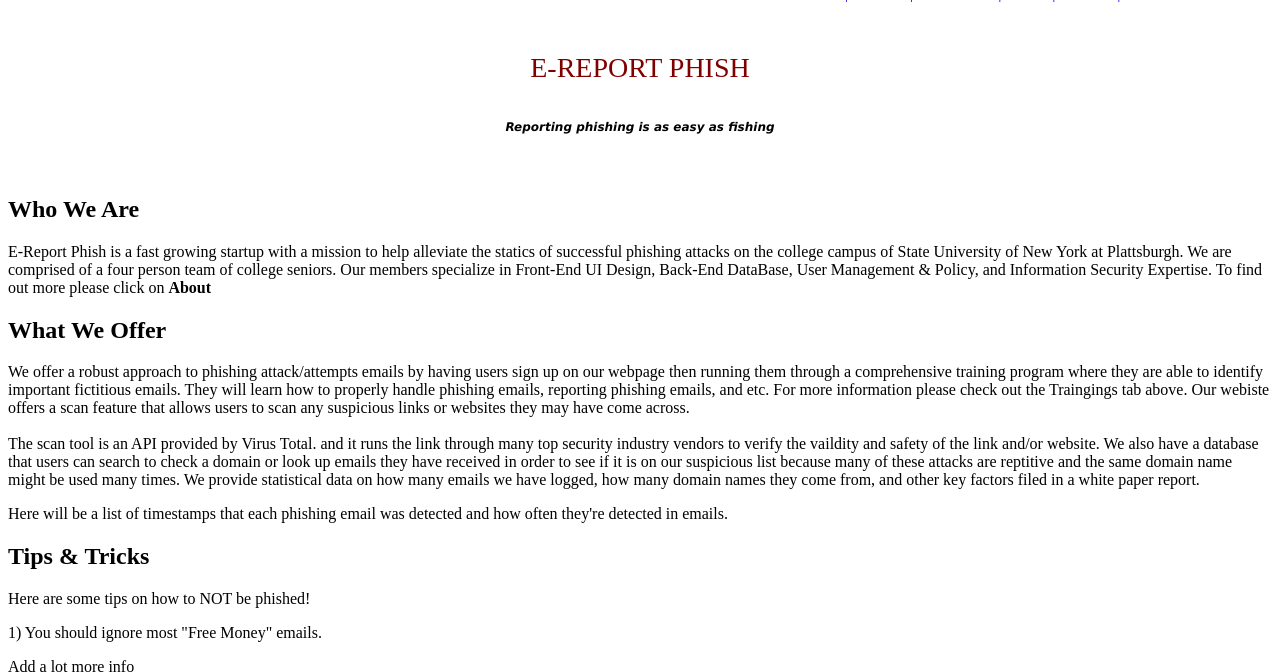
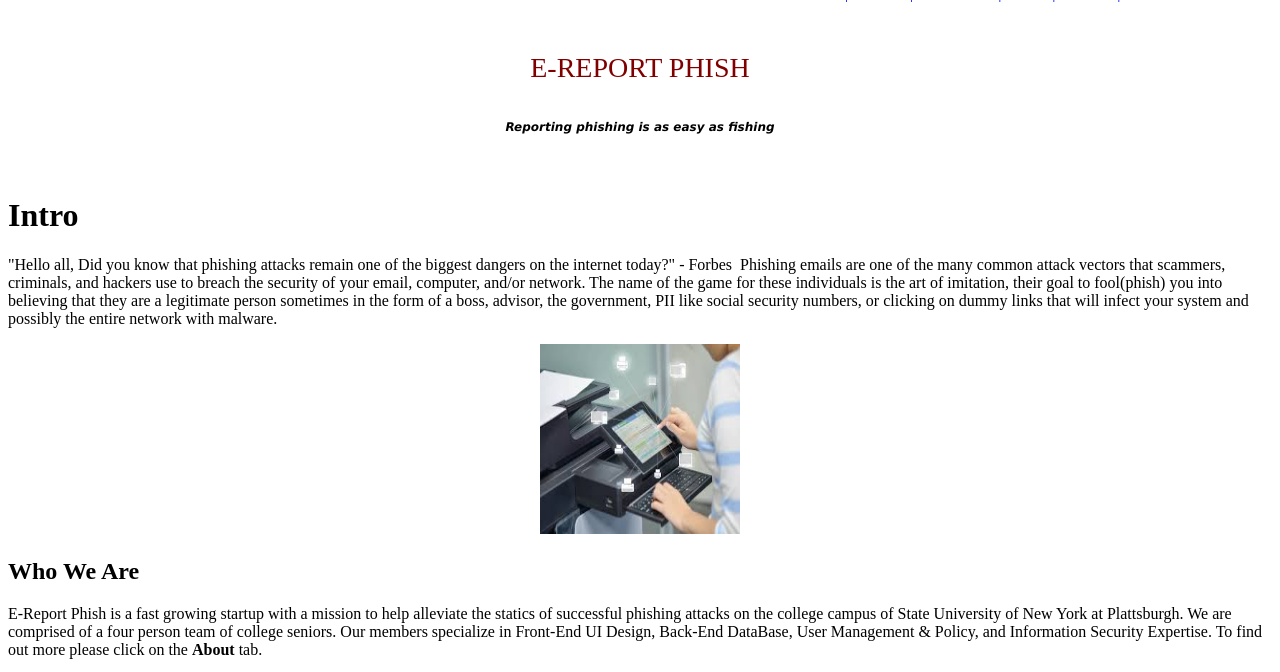
Before and after one commit to ahesh001/EReportHome, a PHP site: the page made by index (3).php in a window 1280 px wide. Shown: the part 82-754 px from the top of the page. Run offline with PHP 8.4, Linux system fonts and the light colour scheme.

Commit message:
Update index (3).php
Update from CPanel site

```diff
--- a/index (3).php
+++ b/index (3).php
@@ -1,36 +1,40 @@
 <?php
-	require "header.php";
+    require "header.php";
 ?>
 
-<html>
-<head>
-	<title>Home</title>
-</head>
-<body>
 <main>
+<h1>Intro</h1>
+<section class="about" id="about">
+<p>"Hello all, Did you know that phishing attacks remain one of the biggest dangers on the internet today?&quot; - Forbes&nbsp; Phishing emails are one of the many common attack vectors that scammers, criminals, and hackers use to breach the security of your email, computer, and/or network. The name of the game for these individuals is the art of imitation, their goal to fool(phish) you into believing that they are a legitimate person sometimes in the form of a boss, advisor, the government, PII like social security numbers, or clicking on dummy links that will infect your system and possibly the entire network with malware.</p>
 
-<section class="about" id="about">
-<h1> Who We Are</h1>
-<p> E-Report Phish is a fast growing startup with a mission to help alleviate the statics of successful phishing attacks on the college campus of State University of New York at Plattsburgh. We are comprised of a four person team of college seniors. Our members specialize in Front-End UI Design, Back-End DataBase, User Management & Policy, and Information Security Expertise. To find out more please click on <b>About</b></p>
+<p style="text-align: center;"><b><img alt="" src="images/unknown.png" style="width: 200px; height: 190px;" /> </b></p>
 
-<h1> What We Offer</h1>
-<p> We offer a robust approach to phishing attack/attempts emails by having users sign up on our webpage then running them through a comprehensive training program where they are able to identify important fictitious emails. They will learn how to properly handle phishing emails, reporting phishing emails, and etc. For more information please check out the Traingings tab above. Our webiste offers a scan feature that allows users to scan any suspicious links or websites they may have come across. <br>
+<h1><b>Who We Are</b></h1>
+
+<p>E-Report Phish is a fast growing startup with a mission to help alleviate the statics of successful phishing attacks on the college campus of State University of New York at Plattsburgh. We are comprised of a four person team of college seniors. Our members specialize in Front-End UI Design, Back-End DataBase, User Management &amp; Policy, and Information Security Expertise. To find out more please click on the <b>About</b> tab.<br></p>
+
+	<p style="text-align: center;"><b><b><img alt="" src="images/kadiatou.jpg" style="width: 170px; height: 170px;" />&nbsp; &nbsp;<img alt="" src="images/kyle.jpg" style="width: 170px; height: 170px;" />&nbsp; &nbsp;<img alt="" src="images/Chris.png" style="width: 170px; height: 170px;" />&nbsp; &nbsp;<img alt="" src="images/Akeem.jpg" style="width: 170px; height: 170px;" /></b></b></p>
+<h1><b>What We Offer</b></h1>
+
+<p>We offer a robust approach to phishing attack/attempts emails by having users sign up on our webpage then running them through a comprehensive training program where they are able to identify important fictitious emails. They will learn how to properly handle phishing emails, reporting phishing emails, and etc. For more information please check out the Traingings tab above. Our webiste offers a scan feature that allows users to scan any suspicious links or websites they may have come across.<br />
 <br>
-The scan tool is an API provided by Virus Total. and it runs the link through many top security industry vendors to verify the vaildity and safety of the link and/or website. We also have a database that users can search to check a domain or look up emails they have received in order to see if it is on our suspicious list because many of these attacks are reptitive and the same domain name might be used many times. We provide statistical data on how many emails we have logged, how many domain names they come from, and other key factors filed in a white paper report.
- </p>
+The scan tool is an API provided by Virus Total. and it runs the link through many top security industry vendors to verify the vaildity and safety of the link and/or website. We also have a database that users can search to check a domain or look up emails they have received in order to see if it is on our suspicious list because many of these attacks are reptitive and the same domain name might be used many times. We provide statistical data on how many emails we have logged, how many domain names they come from, and other key factors filed in a white paper report.</p>
 
 <p class="text_column">Here will be a list of timestamps that each phishing email was detected and how often they&#39;re detected in emails.</p>
+
+<p class="text_column" style="text-align: center;"><b><img alt="" src="images/training.png" style="width: 300px; height: 92px;" />&nbsp; &nbsp; &nbsp; &nbsp; &nbsp; &nbsp; &nbsp; &nbsp; &nbsp; &nbsp; &nbsp; &nbsp; &nbsp; &nbsp; &nbsp; &nbsp; &nbsp;<img alt="" src="images/unnamed.png" style="width: 300px; height: 176px;" /></b></p>
+
+<p class="text_column"></p>
+
 </section>
-<h2>Tips & Tricks</h2>
-<body>Here are some tips on how to NOT be phished!</body>
-<p>1) You should ignore most "Free Money" emails.</p>
-<p>Add a lot more info</p>
 
-<h3>Take our quiz!</h3>
-<p>Quiz info here ??</p>
+<h1>Why Us?</h1>
+
+<p>The need for our Services is beyond great. Many of our peers have been victims of phishing emails and have lost their account or worse their identity. We felt we had to take action and be the first to create a system like this for our school. We feel strongly that the work we are doing will have a big impact in flattening the curve of successful phishing emails on our campus community.</p>
 
 </body>
 </html>
+
 <?php
-	require "footer.php";
+    require "footer.php";
 ?>
```
